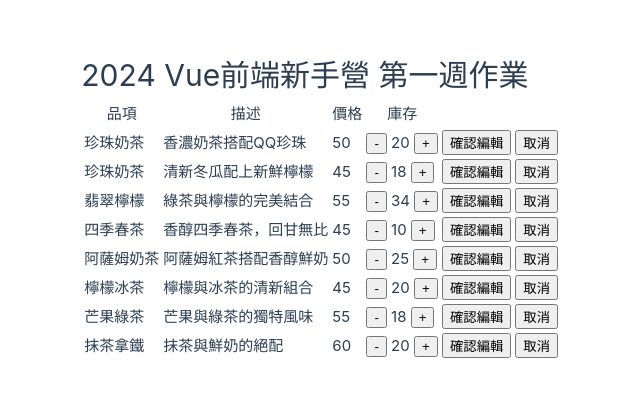
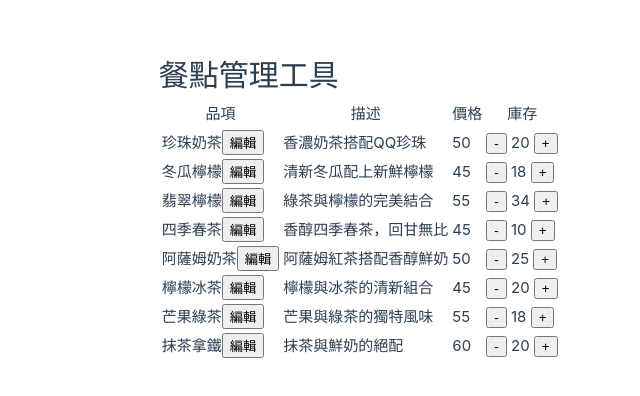
Before and after one commit to OdiliaWang/for-vie-2024-deploy, a Vue app: page / in a window 1280 px wide. Shown: the part 194-590 px from the top of the page, without its empty margins (79-719 px from the left). Built offline with nearby package versions, Linux system fonts and the light colour scheme.

Commit message:
update code

```diff
--- a/index.html
+++ b/index.html
@@ -4,7 +4,7 @@
     <meta charset="UTF-8">
     <link rel="icon" href="/favicon.ico">
     <meta name="viewport" content="width=device-width, initial-scale=1.0">
-    <title>Vite App</title>
+    <title>2024 Vue前端新手營 第一週作業</title>
   </head>
   <body>
     <div id="app"></div>
--- a/src/AppWeek01-HW.vue
+++ /dev/null
@@ -1,91 +0,0 @@
-<script setup>
-import { ref } from 'vue';
-
-// 1.拿到table資料，先轉為陣列形式
-// 2.到template刻畫面
-// 2.1 const 定義飲料菜單drinks的ref資料從哪來
-// 2.2 v-for 渲染陣列資料->指定的區塊
-const drinks = ref([
-  {
-    id: '1',
-    name: '珍珠奶茶',
-    description: '香濃奶茶搭配QQ珍珠',
-    price: '50',
-    stock: '20'
-  },{
-    id: '2',
-    name: '珍珠奶茶',
-    description: '清新冬瓜配上新鮮檸檬',
-    price: '45',
-    stock: '18'
-  },{
-    id: '3',
-    name: '翡翠檸檬',
-    description: '綠茶與檸檬的完美結合',
-    price: '55',
-    stock: '34'
-  },{
-    id: '4',
-    name: '四季春茶',
-    description: '香醇四季春茶，回甘無比',
-    price: '45',
-    stock: '10'
-  },{
-    id: '5',
-    name: '阿薩姆奶茶',
-    description: '阿薩姆紅茶搭配香醇鮮奶',
-    price: '50',
-    stock: '25'
-  },{
-    id: '6',
-    name: '檸檬冰茶',
-    description: '檸檬與冰茶的清新組合',
-    price: '45',
-    stock: '20'
-  },{
-    id: '7',
-    name: '芒果綠茶',
-    description: '芒果與綠茶的獨特風味',
-    price: '55',
-    stock: '18'
-  },{
-    id: '8',
-    name: '抹茶拿鐵',
-    description: '抹茶與鮮奶的絕配',
-    price: '60',
-    stock: '20'
-  }
-]);
-
-
-
-</script>
-
-<template>
-  <h1>2024 Vue前端新手營 第一週作業</h1>
-  <br>
-  <div class="">
-    <table>
-      <thead>
-        <tr>
-          <th scope="col">品項</th>
-          <th scope="col">描述</th>
-          <th scope="col">價格</th>
-          <th scope="col">庫存</th>
-        </tr>
-      </thead>
-
-      <tbody>
-        <tr v-for="drink in drinks" :key="drink.id">
-          <td> {{ drink.name }} </td>
-          <td> {{ drink.description }} </td>
-          <td> {{ drink.price }} </td>
-          <td><button type="button">-</button> {{ drink.stock }} <button type="button">+</button></td>
-          <td><button type="button" @click="confirmEdit">確認編輯</button></td>
-          <td><button type="button" @click="tempEdit = {}">取消</button></td>
-
-        </tr>
-      </tbody>
-    </table>
-  </div>
-</template>
--- /dev/null
+++ b/src/OrderList-Week01HW.vue
@@ -0,0 +1,129 @@
+<script setup>
+import { ref } from 'vue';
+
+// 1.拿到table資料，先轉為陣列形式
+// 2.到template刻畫面
+// 2.1 const 定義飲料菜單drinkList的ref資料從哪來
+// 2.2 v-for 渲染陣列資料->指定的區塊
+const drinkList = ref([
+  {
+    id: 1,
+    name: '珍珠奶茶',
+    description: '香濃奶茶搭配QQ珍珠',
+    price: 50,
+    stock: 20
+  },{
+    id: 2,
+    name: '冬瓜檸檬',
+    description: '清新冬瓜配上新鮮檸檬',
+    price: 45,
+    stock: 18
+  },{
+    id: 3,
+    name: '翡翠檸檬',
+    description: '綠茶與檸檬的完美結合',
+    price: 55,
+    stock: 34
+  },{
+    id: 4,
+    name: '四季春茶',
+    description: '香醇四季春茶，回甘無比',
+    price: 45,
+    stock: 10
+  },{
+    id: 5,
+    name: '阿薩姆奶茶',
+    description: '阿薩姆紅茶搭配香醇鮮奶',
+    price: 50,
+    stock: 25
+  },{
+    id: 6,
+    name: '檸檬冰茶',
+    description: '檸檬與冰茶的清新組合',
+    price: 45,
+    stock: 20
+  },{
+    id: 7,
+    name: '芒果綠茶',
+    description: '芒果與綠茶的獨特風味',
+    price: 55,
+    stock: 18
+  },{
+    id: 8,
+    name: '抹茶拿鐵',
+    description: '抹茶與鮮奶的絕配',
+    price: 60,
+    stock: 20
+  }
+])
+
+const tempEdit = ref({ })
+
+const handleMinus = (drink) => {
+  if(drink.stock > 0){
+    drink.stock--
+  }
+}
+
+const handlePlus = (drink) => {
+  drink.stock++
+}
+
+const nameEdit = (drink) => {
+  tempEdit.value = { ...drink } // 拷貝
+}
+
+const confirmEdit = () => {
+  const index = drinkList.value.findIndex((drink) => drink.id === tempEdit.value.id)
+  console.log(index, drinkList.value)
+  // 把 tempEdit 的值，帶回去 drinkList
+  drinkList.value[index] = tempEdit.value
+
+  tempEdit.value = ''
+}
+
+
+</script>
+
+<template>
+  <h1>餐點管理工具</h1>
+  <br>
+  <div>
+    <table>
+      <thead>
+        <tr>
+          <th scope="col" class="name" >品項</th>
+          <th scope="col" class="description">描述</th>
+          <th scope="col" class="price" >價格</th>
+          <th scope="col" class="stock" >庫存</th>
+        </tr>
+      </thead>
+
+      <tbody>
+        <tr v-for="drink in drinkList" :key="drink.id">
+          <td>
+            <div>
+              <span v-if="tempEdit.id === drink.id">
+                <input type="text" v-model="tempEdit.name" />
+                <button type="button" @click="confirmEdit">確認</button>
+                <button type="button" v-if="tempEdit.id" @click="tempEdit = {}">取消</button>
+              </span>
+              <span v-else>{{ drink.name }}</span>
+              <button type="button" v-if="!tempEdit.id" @click="nameEdit(drink)">
+                編輯
+              </button>
+            </div>
+          </td>
+          <td> {{ drink.description }} </td>
+          <td> {{ drink.price }} </td>
+          <td>
+            <button type="button" @click="handleMinus(drink)"> - </button>
+            {{ drink.stock }}
+            <button type="button" @click="handlePlus(drink)"> + </button>
+          </td>
+        </tr>
+      </tbody>
+
+    </table>
+  </div>
+</template>
--- a/src/main.js
+++ b/src/main.js
@@ -1,6 +1,6 @@
 import './assets/main.css'
 
 import { createApp } from 'vue'
-import App from './AppWeek01-HW.vue'
+import App from './OrderList-Week01HW.vue'
 
 createApp(App).mount('#app')
```
Also changed, not shown: src/assets/base.css (line endings or trailing spaces), src/assets/main.css (line endings or trailing spaces).
